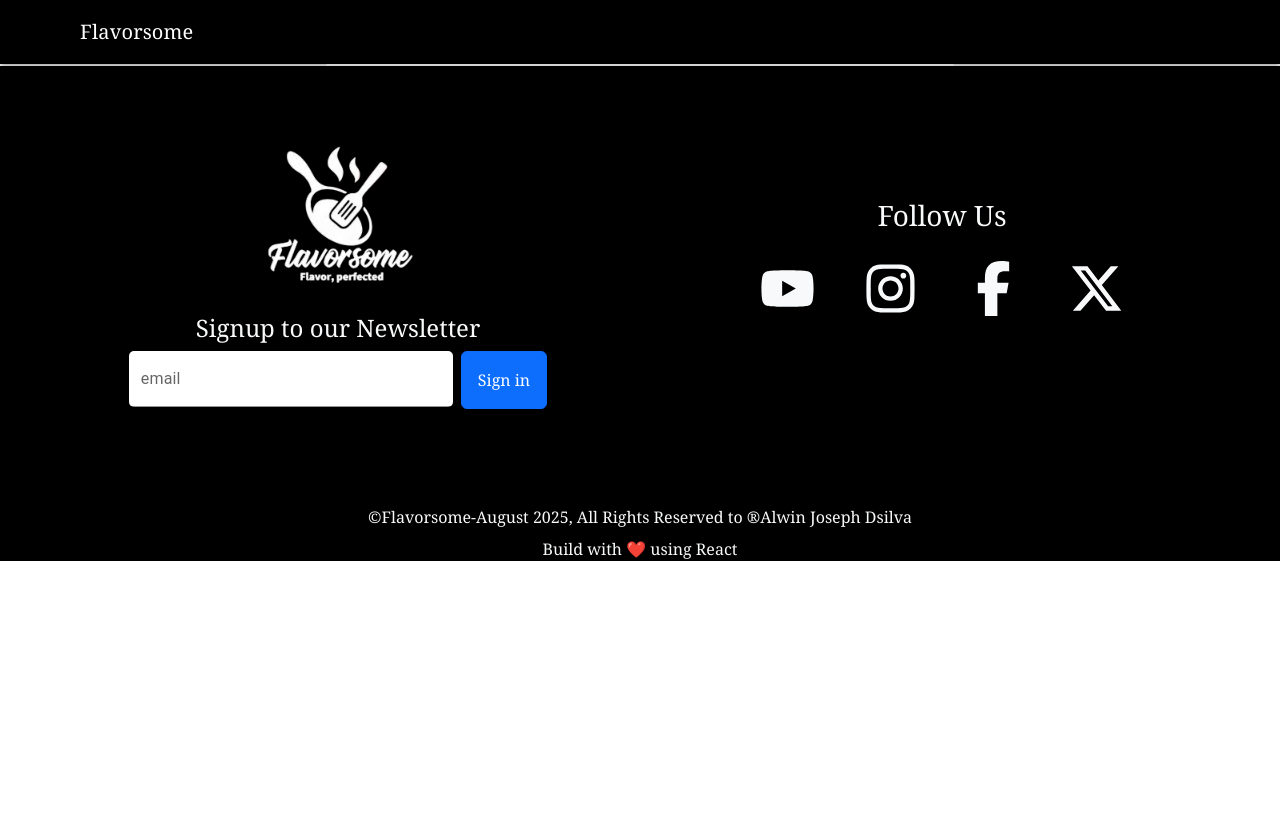
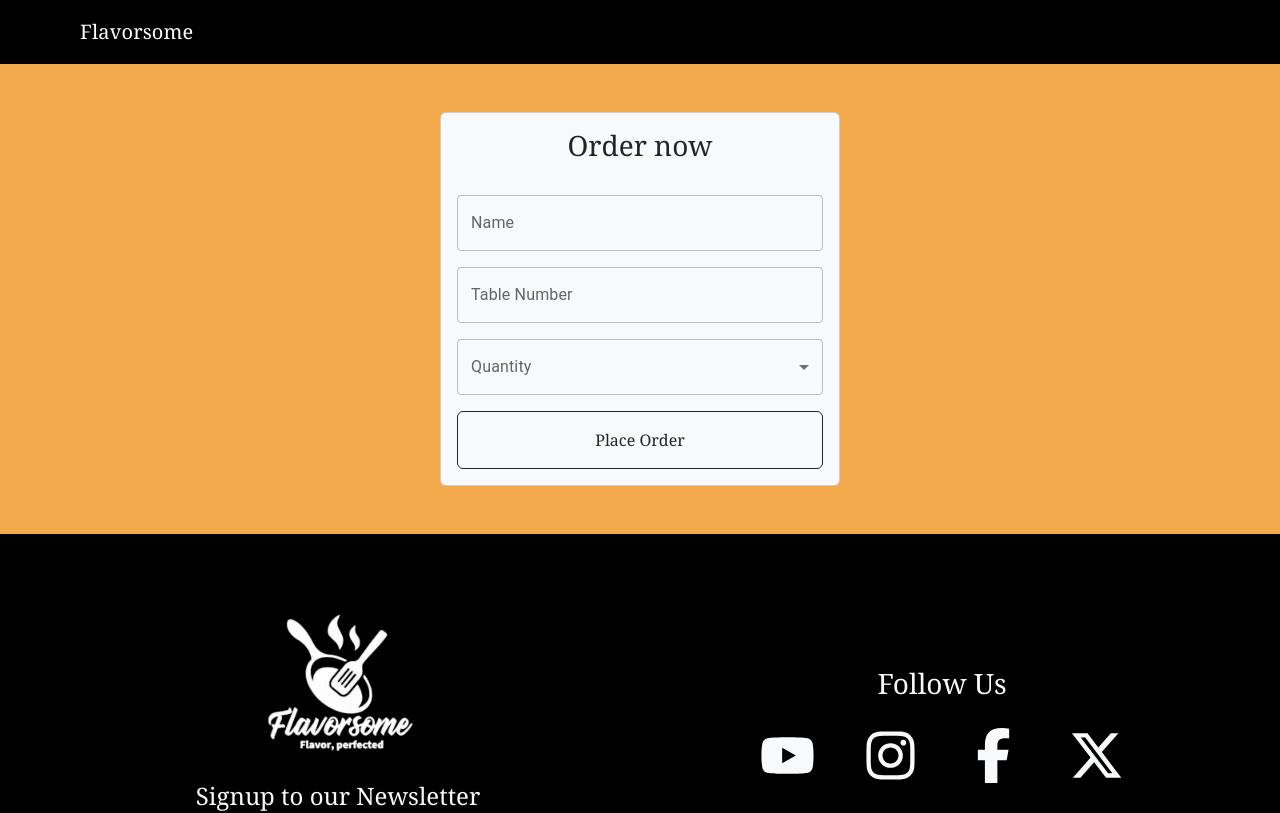
Before and after one commit to dsilva1832/Flavorsome, a React (Vite) app: page /order in a window 1280 px wide. Shown: the top 813 px of the page. Built offline with nearby package versions, Linux system fonts and the light colour scheme; some icons are missing; a web font is replaced by a local one.

Commit message:
flavorsome v7

```diff
--- a/index.html
+++ b/index.html
@@ -2,7 +2,7 @@
 <html lang="en">
   <head>
     <meta charset="UTF-8" />
-    <link rel="icon" type="image/svg+xml" href="/public/flavorsome-noBG-logo.png" />
+    <link rel="icon" type="image/svg+xml" href="/flavorsome-noBG-logo.png" />
     <meta name="viewport" content="width=device-width, initial-scale=1.0" />
     <title>Flavorsome</title>
     <!-- bootstrap -->
--- a/src/pages/Menu.jsx
+++ b/src/pages/Menu.jsx
@@ -133,7 +133,7 @@
             </div>
           </div>
           <div className="position-relative" style={{cursor:'pointer'}}>
-            <a href='/ordero'>
+            <a href='/order'>
               <img
                 src="https://png.pngtree.com/background/20230611/original/pngtree-steak-on-black-background-on-a-plate-picture-image_3161869.jpg"
                 alt="no img"
--- a/src/pages/Order.jsx
+++ b/src/pages/Order.jsx
@@ -1,23 +1,96 @@
-import React from 'react'
+import React from "react";
+import TextField from "@mui/material/TextField";
+import Box from "@mui/material/Box";
+import InputLabel from "@mui/material/InputLabel";
+import MenuItem from "@mui/material/MenuItem";
+import FormControl from "@mui/material/FormControl";
+import Select from "@mui/material/Select";
+import Swal from 'sweetalert2'
+
 
 const Order = () => {
+  const [age, setAge] = React.useState("");
+
+  const handleChange = (event) => {
+    setAge(event.target.value);
+  };
+
+  const confirmBooking= ()=>{
+    Swal.fire({
+  title: "Confirm Booking?",
+  text: "You won't be able to revert this!",
+  icon: "question",
+  showCancelButton: true,
+  confirmButtonColor: "#3085d6",
+  cancelButtonColor: "#d33",
+  confirmButtonText: "Yes, confirm!"
+}).then((result) => {
+  if (result.isConfirmed) {
+    Swal.fire({
+      title: "Order placed!",
+      text: "You're order is being prepared",
+      icon: "success"
+    });
+  }
+});
+  }
+
   return (
     <div>
-      <section id='order'>
-        <div className='row'>
-          <div className="col-3"></div>
+      <section id="order" style={{ backgroundColor: "#f2aa4cff" }}>
+        <div className="d-flex justify-content-center">
+          {/* <div className="col-3"></div> */}
 
-          <div className="col-6 text-center">
-            <div className='card'>
+          {/* <div className="col-6 mt-5 mb-5"> */}
+          <div
+            className="card bg-light mt-5 mb-5"
+            style={{ width: "50vh" }}
+          >
+            <h3 className="text-center p-3">Order now</h3>
+            <TextField
+              className="mt-2 mx-3 mb-3"
+              id="outlined-basic"
+              label="Name"
+              variant="outlined"
+            />
+            <TextField
+              className="mx-3 mb-3"
+              id="outlined-basic"
+              label="Table Number"
+              variant="outlined"
+            />
 
-            </div>
+            <Box >
+              <FormControl className="mx-3 mb-3" style={{width:'45.7vh'}}>
+                <InputLabel id="demo-simple-select-label">Quantity</InputLabel>
+                <Select
+                  labelId="demo-simple-select-label"
+                  id="demo-simple-select"
+                  value={age}
+                  label="Quantity"
+                  onChange={handleChange}
+                >
+                  <MenuItem value={1}>1</MenuItem>
+                  <MenuItem value={2}>2</MenuItem>
+                  <MenuItem value={3}>3</MenuItem>
+                  <MenuItem value={4}>4</MenuItem>
+                  <MenuItem value={5}>5</MenuItem>
+                  <MenuItem value={6}>6</MenuItem>
+                </Select>
+              </FormControl>
+            </Box>
+
+            <button type="button" className="btn btn-outline-dark mx-3 py-3 mb-3" onClick={confirmBooking}>
+              Place Order
+            </button>
           </div>
+          {/* </div> */}
 
-          <div className="col-3"></div>
+          {/* <div className="col-3"></div> */}
         </div>
       </section>
     </div>
-  )
-}
+  );
+};
 
-export default Order
+export default Order;
```
